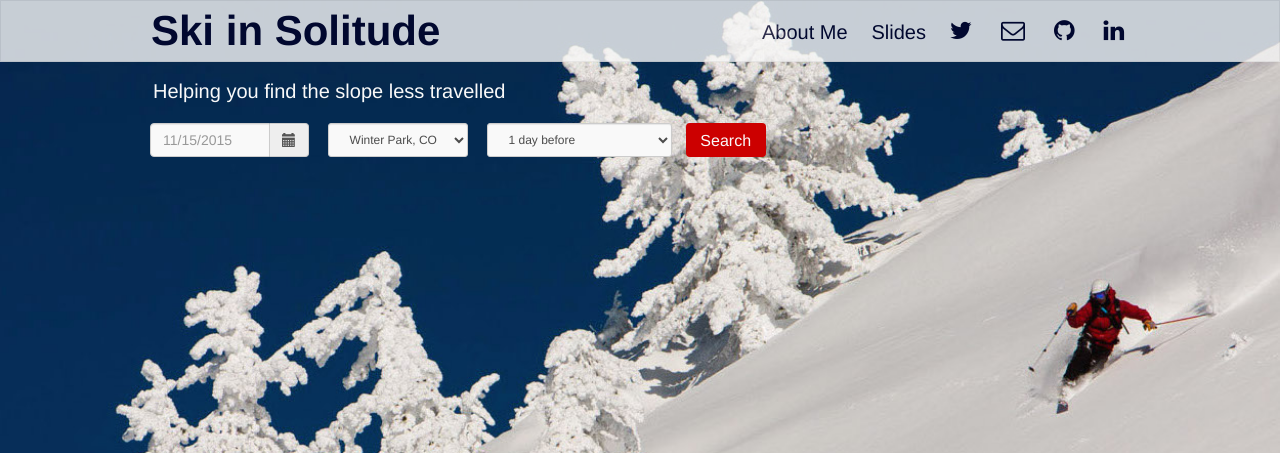
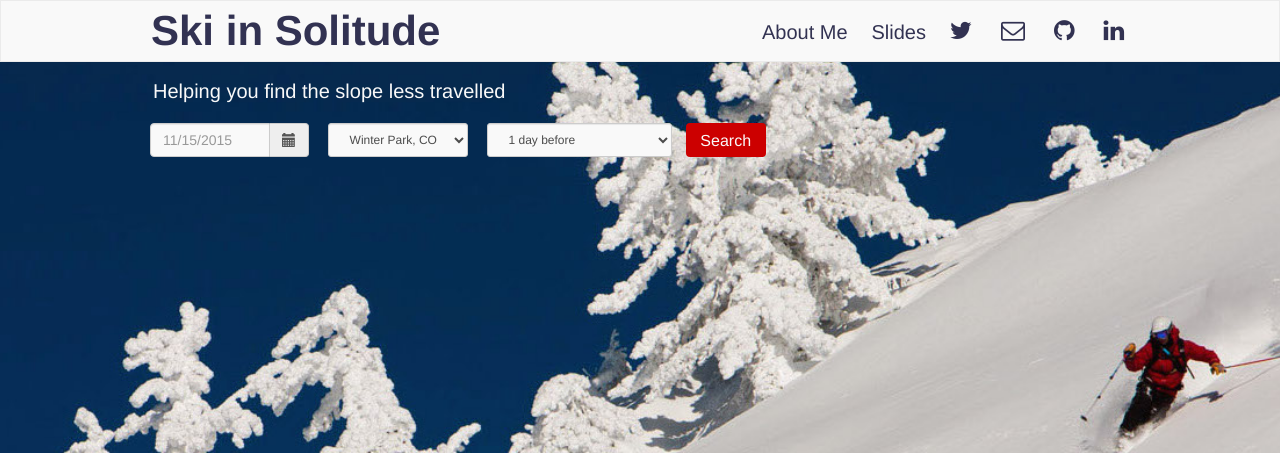
Before and after one commit to balmandhunter/webpage_ski, a Flask app: page / in a window 1280 px wide. Shown: the top 453 px of the page. Run offline with Flask 2, Linux system fonts and the light colour scheme; some libraries are stand-ins or nearby versions.

Commit message:
fixed sizing issue

```diff
--- a/my_app/static/css/cover.css
+++ b/my_app/static/css/cover.css
@@ -155,12 +155,33 @@ a:hover {
   margin-bottom: 50px;
 }
 
+html {
+  background: url(/static/img/main.jpg) no-repeat center center fixed;
+  -webkit-background-size: cover;
+  -moz-background-size: cover;
+  -o-background-size: cover;
+  background-size: cover;
+}
+
+/*.Absolute-Center {
+  margin: auto;
+  position: absolute;
+  top: 0; left: 0; bottom: 0; right: 0;
+}
+
 #wrapper {
   background-size: 100%;
   background-image:url("/static/img/main.jpg");
-  background-size:cover;
-  background-repeat:no-repeat;
-}
+  max-width: 100%;
+  max-height: 100%;
+  bottom: 0;
+  left: 0;
+  margin: auto;
+  overflow: auto;
+  position: fixed;
+  right: 0;
+  top: 0;
+}*/
 #wrapper_output {
   background-image:url("/static/img/main.jpg");
   background-repeat:no-repeat;
--- a/my_app/templates/index.html
+++ b/my_app/templates/index.html
@@ -32,7 +32,7 @@
 </head>
 
 
-<body id="wrapper">
+<body >
 
   <nav class="navbar navbar-default">
     <ul class="nav masthead-nav">
```
